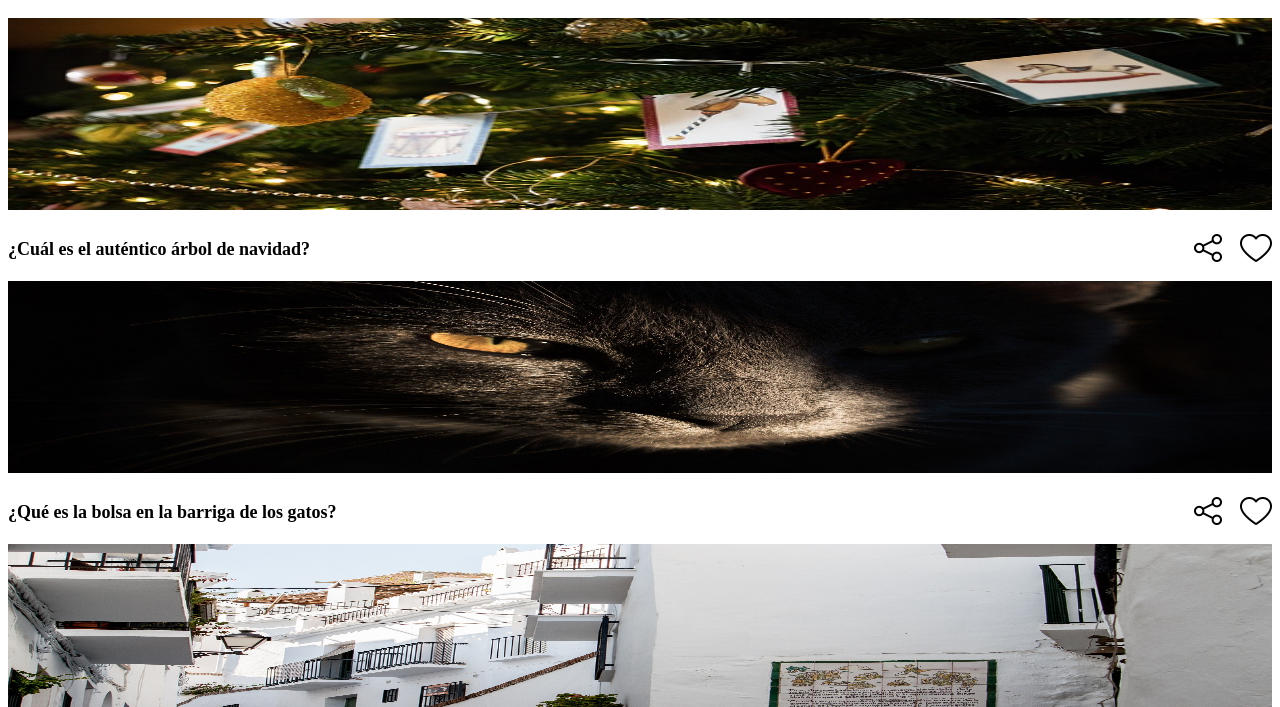
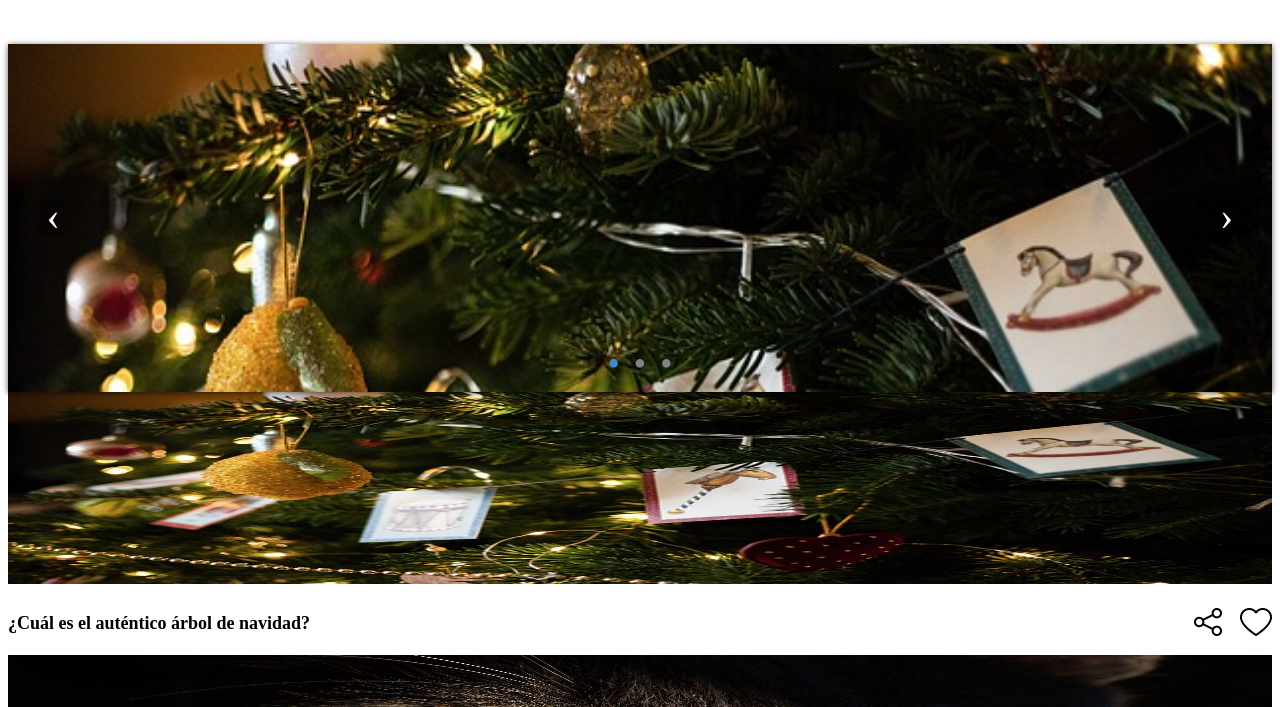
Before and after one commit to CrisJimenez00/DisenioInterfaces, a plain HTML site: page ProyectoCristina/index.html in a window 1280 px wide. Shown: the part 613-1320 px from the top of the page. Drawn offline with Linux system fonts and the light colour scheme.

Commit message:
Carrusel de fotos hecha

```diff
--- a/ProyectoCristina/estilos.css
+++ b/ProyectoCristina/estilos.css
@@ -56,6 +56,104 @@ div > span.hamburguer-line {
   background-color: black;
   margin: 5px 0;
 }
+
+/*Carrusel de noticias*/
+.slide {
+  position: relative;
+  box-shadow: 0px 1px 6px rgba(0, 0, 0, 0.64);
+  margin-top: 26px;
+
+}
+.slide-inner {
+  position: relative;
+  overflow: hidden;
+  width: 100%;
+  height: calc(300px + 3em);
+}
+.slide-open:checked + .slide-item {
+  position: static;
+  opacity: 100;
+}
+.slide-item {
+  position: absolute;
+  opacity: 0;
+  -webkit-transition: opacity 0.6s ease-out;
+  transition: opacity 0.6s ease-out;
+}
+.slide-item img {
+  display: block;
+  height: 100%;
+  width: 100%;
+}
+.slide-control {
+  background: rgba(0, 0, 0, 0.28);
+  border-radius: 50%;
+  color: #fff;
+  cursor: pointer;
+  display: none;
+  font-size: 40px;
+  height: 40px;
+  line-height: 35px;
+  position: absolute;
+  top: 50%;
+  -webkit-transform: translate(0, -50%);
+  cursor: pointer;
+  -ms-transform: translate(0, -50%);
+  transform: translate(0, -50%);
+  text-align: center;
+  width: 40px;
+  z-index: 10;
+}
+.slide-control.prev {
+  left: 2%;
+}
+.slide-control.next {
+  right: 2%;
+}
+.slide-control:hover {
+  background: rgba(0, 0, 0, 0.8);
+  color: #aaaaaa;
+}
+#slide-1:checked ~ .control-1,
+#slide-2:checked ~ .control-2,
+#slide-3:checked ~ .control-3 {
+  display: block;
+}
+.slide-indicador {
+  list-style: none;
+  margin: 0;
+  padding: 0;
+  position: absolute;
+  bottom: 2%;
+  left: 0;
+  right: 0;
+  text-align: center;
+  z-index: 10;
+}
+.slide-indicador li {
+  display: inline-block;
+  margin: 0 5px;
+}
+.slide-circulo {
+  color: #828282;
+  cursor: pointer;
+  display: block;
+  font-size: 35px;
+}
+.slide-circulo:hover {
+  color: #aaaaaa;
+}
+#slide-1:checked ~ .control-1 ~ .slide-indicador li:nth-child(1) .slide-circulo,
+#slide-2:checked ~ .control-2 ~ .slide-indicador li:nth-child(2) .slide-circulo,
+#slide-3:checked
+  ~ .control-3
+  ~ .slide-indicador
+  li:nth-child(3)
+  .slide-circulo {
+  color: #428bca;
+}
+
+
 /*Cuerpo de la página*/
 nav {
   display: none;
--- a/ProyectoCristina/index.html
+++ b/ProyectoCristina/index.html
@@ -63,6 +63,65 @@
     <!--Cuerpo de la página-->
     <main>
       <h1>Últimas noticias</h1>
+
+      <!--Carrusel de fotos-->
+      <div class="slide">
+        <div class="slide-inner">
+          <input
+            class="slide-open"
+            type="radio"
+            id="slide-1"
+            name="slide"
+            aria-hidden="true"
+            hidden=""
+            checked="checked"
+          />
+          <div class="slide-item">
+            <img src="img/arbol-navidad.jpg" alt="Noticia arbol navidad">
+          </div>
+          <input
+            class="slide-open"
+            type="radio"
+            id="slide-2"
+            name="slide"
+            aria-hidden="true"
+            hidden=""
+          />
+          <div class="slide-item">
+            <img src="img/pueblo-espana.jpg" alt="Imagen noticia pueblo">
+          </div>
+          <input
+            class="slide-open"
+            type="radio"
+            id="slide-3"
+            name="slide"
+            aria-hidden="true"
+            hidden=""
+          />
+          <div class="slide-item">
+            <img src="img/gato.jpg" alt="Imagen noticia gato">
+          </div>
+          <label for="slide-3" class="slide-control prev control-1">‹</label>
+          <label for="slide-2" class="slide-control next control-1">›</label>
+          <label for="slide-1" class="slide-control prev control-2">‹</label>
+          <label for="slide-3" class="slide-control next control-2">›</label>
+          <label for="slide-2" class="slide-control prev control-3">‹</label>
+          <label for="slide-1" class="slide-control next control-3">›</label>
+          <ol class="slide-indicador">
+            <li>
+              <label for="slide-1" class="slide-circulo">•</label>
+            </li>
+            <li>
+              <label for="slide-2" class="slide-circulo">•</label>
+            </li>
+            <li>
+              <label for="slide-3" class="slide-circulo">•</label>
+            </li>
+          </ol>
+        </div>
+      </div>
+
+      <!--Noticias-->
       <article>
         <img src="img/arbol-navidad.jpg" alt="Arbol de Navidad con fotos" />
         <span>
@@ -107,7 +166,7 @@
       </article>
 
       <article>
-        <img src="img/pueblo-españa.jpg" alt="Pueblo típico andaluz" />
+        <img src="img/pueblo-espana.jpg" alt="Pueblo típico andaluz" />
         <span>
           <h2>
             <a
@@ -148,7 +207,8 @@
               src="img/iconos/corazon.png"
               alt="icono corazon"
               id="icono2"
-            /></div></span>
+            /></div
+        ></span>
       </article>
       <ul>
         <li>1</li>
```
Also changed, not shown: ProyectoCristina/img/pueblo-espana.jpg (renamed from ProyectoCristina/img/pueblo-españa.jpg).
